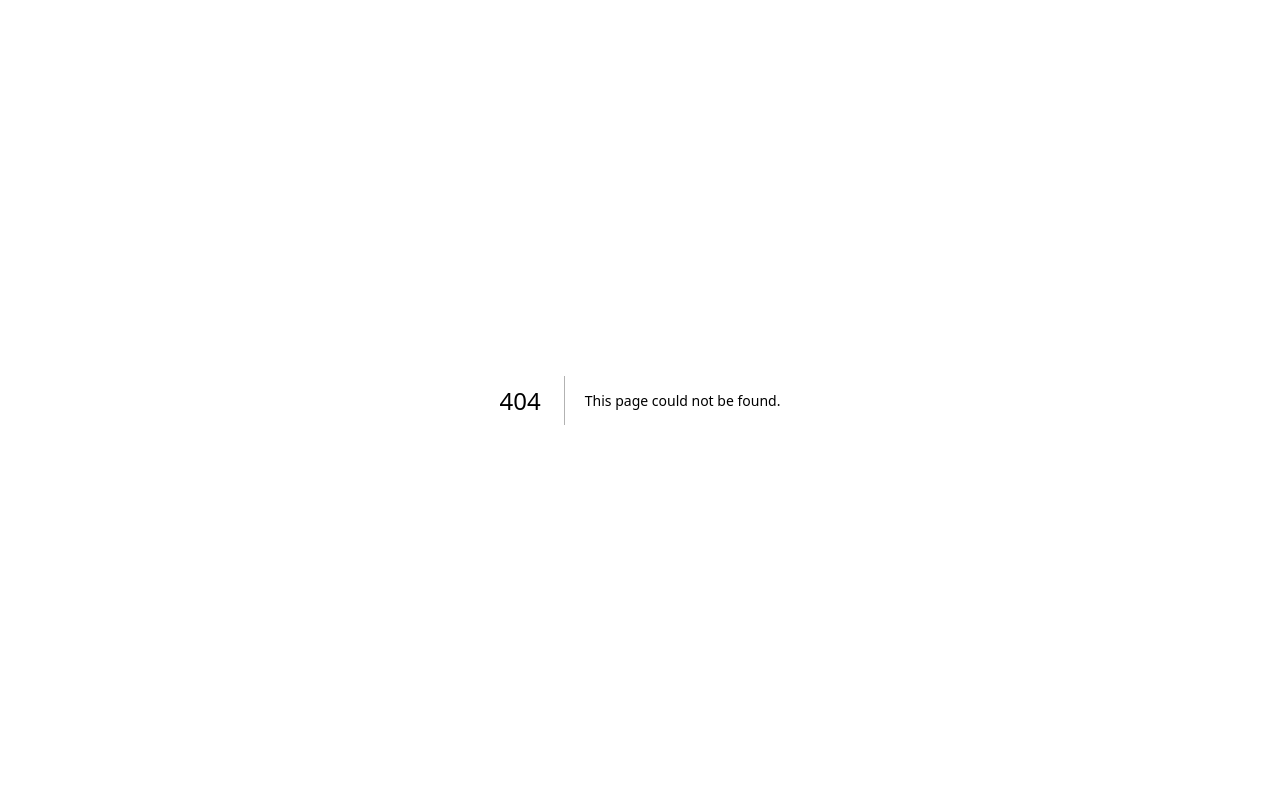
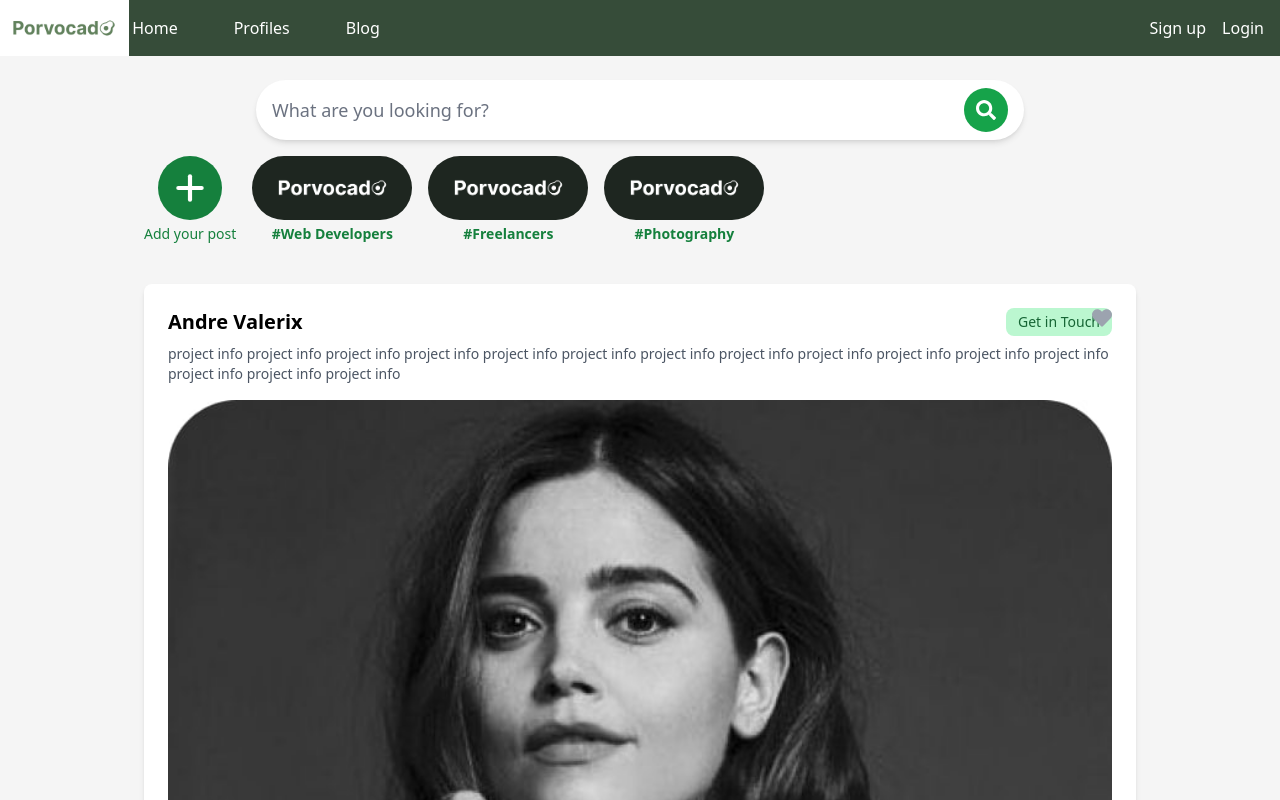
Before and after one commit to PeterMMM/lap-portfolio-builder-platform, a Next.js app: page /pofolio in a window 1280 px wide. Before the commit this address had no page. Shown: the top 800 px of the page. Built offline with nearby package versions, Linux system fonts and the light colour scheme.

Commit message:
add Pofolio Detail Page and categorySection components

```diff
--- a/app/home/page.js
+++ b/app/home/page.js
@@ -2,7 +2,7 @@
 import Banner from '@/components/Banner';
 import Cards from '@/components/Cards';
 import Footer from '@/components/Footer';
-import Grid from '@/components/grid';
+import Grid from '@/components/Grid';
 import IllustrationCard from '@/components/IllustrationCard';
 import Navbar from '@/components/Navbar';
 import Search from '@/components/Search';
--- /dev/null
+++ b/app/pofolio/page.js
@@ -0,0 +1,66 @@
+import React from "react";
+import Navbar from "@/components/Navbar";
+import Footer from "@/components/Footer";
+import Search from '@/components/Search';
+import CategorySection from "@/components/CategorySection";
+import { FaHeart } from "react-icons/fa"; // For the favorite/like icon
+
+const PortfolioDetailPage = () => {
+  return (
+    <div className="bg-[#F5F5F5] min-h-screen">
+      {/* Navbar */}
+      <Navbar />
+
+      {/* Main Container */}
+      <div className="max-w-5xl mx-auto px-4 py-6">
+        {/* Search Bar (Using Your Component) */}
+        <Search />
+
+        {/* Category Section */}
+        <CategorySection />
+
+        {/* Portfolio Card */}
+        <div className="bg-white shadow-md rounded-lg p-6 mt-6 relative">
+          {/* Header: Profile + Button */}
+          <div className="flex justify-between items-center">
+            <h2 className="text-xl font-semibold">Andre Valerix</h2>
+            <button className="bg-green-200 text-green-800 text-sm px-3 py-1 rounded-lg">
+              Get in Touch
+            </button>
+          </div>
+
+          {/* Description */}
+          <p className="text-gray-600 text-sm mt-2">
+            project info project info project info project info project info
+            project info project info project info project info project info
+            project info project info project info project info project info
+          </p>
+
+          {/* Portfolio Image */}
+          <div className="mt-4">
+            <img
+              src="/images/Three.jpg" // Replace with actual image path
+              alt="Portfolio"
+              className="w-full rounded-lg"
+            />
+          </div>
+
+          {/* Like / Favorite Icon */}
+          <button className="absolute top-6 right-6 text-gray-400 hover:text-red-500 transition">
+            <FaHeart size={20} />
+          </button>
+
+          {/* View Profile Button */}
+          <button className="mt-4 bg-green-700 text-white w-full py-2 rounded-lg">
+            Go back to the profile
+          </button>
+        </div>
+      </div>
+
+      {/* Footer */}
+      <Footer />
+    </div>
+  );
+};
+
+export default PortfolioDetailPage;
--- /dev/null
+++ b/components/CategorySection.js
@@ -0,0 +1,67 @@
+import React from "react";
+
+const categories = [
+  {
+    id: 1,
+    name: "Web Developers",
+    image: "/images/green.png", // Replace with actual image path
+    link: "/categories/web-developers",
+  },
+  {
+    id: 2,
+    name: "Freelancers",
+    image: "/images/green.png",
+    link: "/categories/freelancers",
+  },
+  {
+    id: 3,
+    name: "Photography",
+    image: "/images/green.png",
+    link: "/categories/photography",
+  },
+];
+
+const CategorySection = () => {
+  return (
+    <div className="flex space-x-4 items-center overflow-x-auto py-4">
+      {/* Add Post Button */}
+      <div className="flex flex-col items-center cursor-pointer">
+        <div className="w-16 h-16 flex items-center justify-center bg-green-700 rounded-full">
+          <svg
+            width="40"  // Adjusted size for bigger icon
+            height="40"
+            viewBox="0 0 24 24"
+            fill="none"
+            stroke="white"
+            strokeWidth="2.5" // Adjust for thinner lines
+            strokeLinecap="round"
+            strokeLinejoin="round"
+          >
+            <line x1="12" y1="5" x2="12" y2="19" />
+            <line x1="5" y1="12" x2="19" y2="12" />
+          </svg>
+        </div>
+        <p className="text-sm text-green-700 mt-1">Add your post</p>
+      </div>
+
+      {/* Category Items */}
+      {categories.map((category) => (
+        <a
+          key={category.id}
+          href={category.link}
+          className="flex flex-col items-center"
+        >
+          <div
+            className="w-40 h-16 bg-cover bg-center rounded-full border-2 border-transparent hover:border-blue-400 transition"
+            style={{ backgroundImage: `url(${category.image})` }}
+          ></div>
+          <p className="text-sm text-green-700 font-semibold mt-1">
+            #{category.name}
+          </p>
+        </a>
+      ))}
+    </div>
+  );
+};
+
+export default CategorySection;
```
